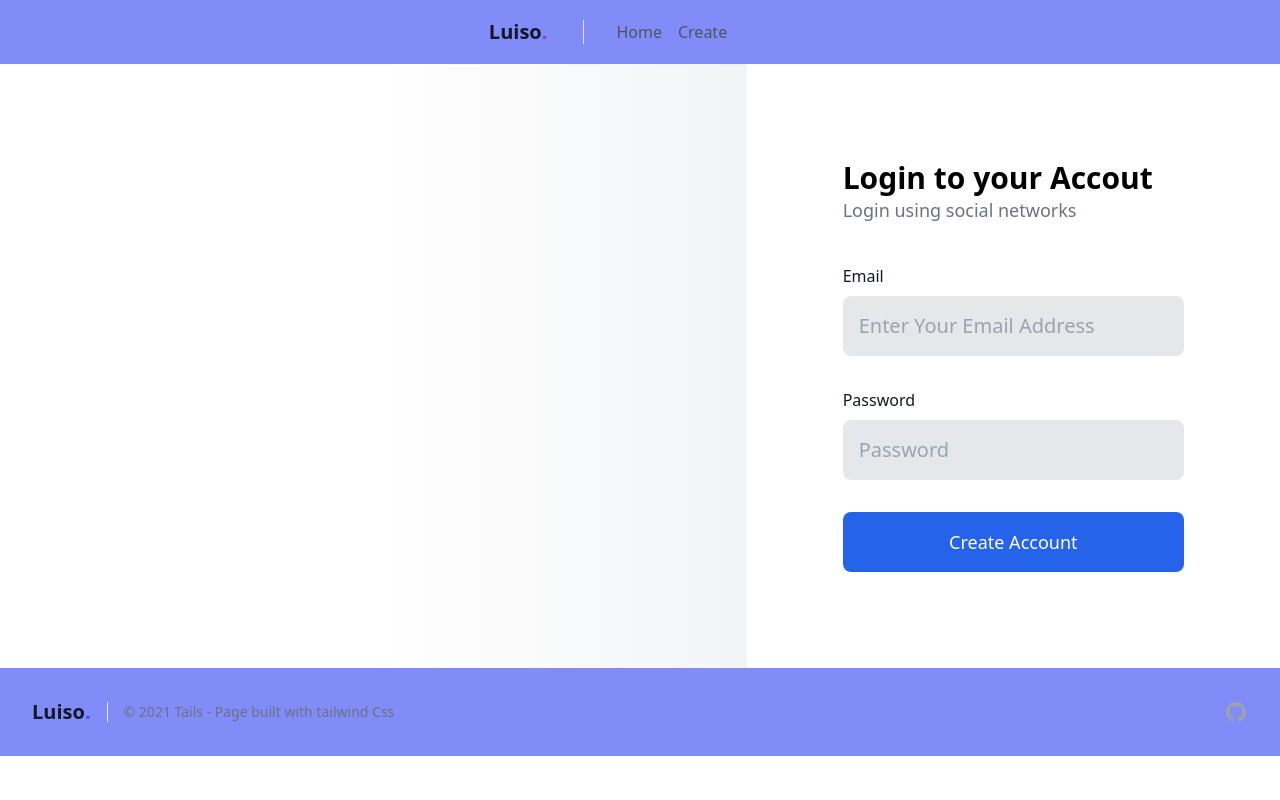
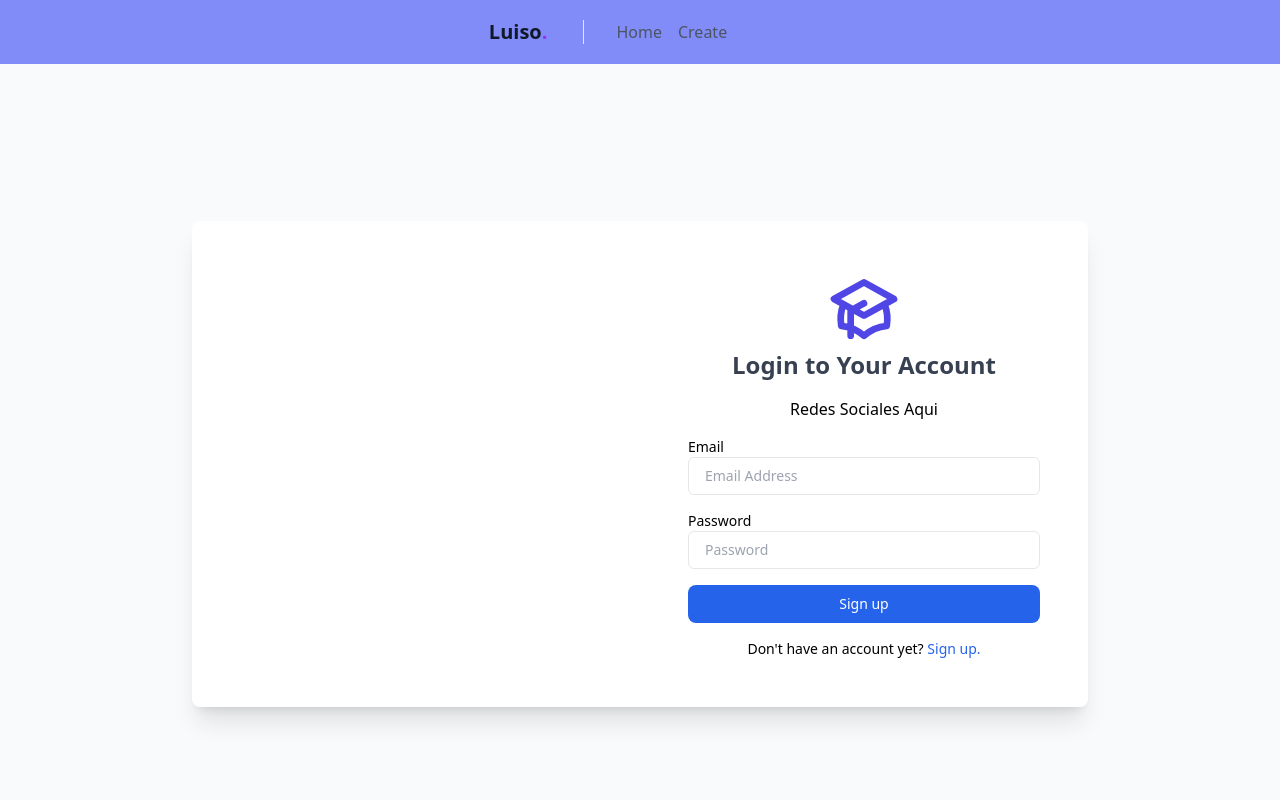
Before and after one commit to luisomogollon/login-app, a React (Create React App) app: page / in a window 1280 px wide. Shown: the top 800 px of the page. Built offline with nearby package versions, Linux system fonts and the light colour scheme.

Commit message:
cambio de 10:40pm

```diff
--- a/src/routes/Login.jsx
+++ b/src/routes/Login.jsx
@@ -3,46 +3,74 @@ import React from "react";
 const Login = () => {
   return (
     <section class="w-full bg-white">
-      <div class="mx-auto max-w-7xl">
-        <div class="flex flex-col lg:flex-row">
-          <div class="relative w-full bg-cover lg:w-6/12 xl:w-7/12 bg-gradient-to-r from-white via-white to-gray-100">
+      <body>
+        <div class="flex items-center min-h-screen bg-gray-50">
+          <div class="flex-1 h-full max-w-4xl mx-auto bg-white rounded-lg shadow-xl">
+            <div class="flex flex-col md:flex-row">
+              <div class="h-32 md:h-auto md:w-1/2"></div>
+              <div class="flex items-center justify-center p-6 sm:p-12 md:w-1/2">
+                <div class="w-full">
+                  <div class="flex justify-center">
+                    <svg
+                      xmlns="http://www.w3.org/2000/svg"
+                      class="w-20 h-20 text-indigo-600"
+                      fill="none"
+                      viewBox="0 0 24 24"
+                      stroke="currentColor"
+                    >
+                      <path d="M12 14l9-5-9-5-9 5 9 5z" />
+                      <path d="M12 14l6.16-3.422a12.083 12.083 0 01.665 6.479A11.952 11.952 0 0012 20.055a11.952 11.952 0 00-6.824-2.998 12.078 12.078 0 01.665-6.479L12 14z" />
+                      <path
+                        stroke-linecap="round"
+                        stroke-linejoin="round"
+                        stroke-width="2"
+                        d="M12 14l9-5-9-5-9 5 9 5zm0 0l6.16-3.422a12.083 12.083 0 01.665 6.479A11.952 11.952 0 0012 20.055a11.952 11.952 0 00-6.824-2.998 12.078 12.078 0 01.665-6.479L12 14zm-4 6v-7.5l4-2.222"
+                      />
+                    </svg>
+                  </div>
+                  <h1 class="mb-4 text-2xl font-bold text-center text-gray-700">
+                    Login to Your Account
+                  </h1>
 
-          </div>
-
-          <div class="w-full bg-white lg:w-7/12 xl:w-5/12">
-            <div class="flex flex-col items-start justify-start w-full h-full p-10 lg:p-16 xl:p-24">
-              <h4 class="w-full text-3xl font-bold">Login to your Accout</h4>
-              <p class="text-lg text-gray-500">Login using social networks</p>
-              <div class="relative w-full mt-10 space-y-8">
-                <div class="relative">
-                  <label class="font-medium text-gray-900">Email</label>
+                  <div className="text-center">Redes Sociales Aqui</div>
+                  <div class="mt-4">
+                    <label class="block text-sm">Email</label>
                     <input
-                    type="text"
-                    class="block w-full px-4 py-4 mt-2 text-xl placeholder-gray-400 bg-gray-200 rounded-lg focus:outline-none focus:ring-4 focus:ring-blue-600 focus:ring-opacity-50"
-                    placeholder="Enter Your Email Address"
+                      type="email"
+                      class="w-full px-4 py-2 text-sm border rounded-md focus:border-blue-400 focus:outline-none focus:ring-1 focus:ring-blue-600"
+                      placeholder="Email Address"
                     />
                   </div>
-                <div class="relative">
-                  <label class="font-medium text-gray-900">Password</label>
+                  <div>
+                    <label class="block mt-4 text-sm">Password</label>
                     <input
+                      class="w-full px-4 py-2 text-sm border rounded-md focus:border-blue-400 focus:outline-none focus:ring-1 focus:ring-blue-600"
+                      placeholder="Password"
                       type="password"
-                    class="block w-full px-4 py-4 mt-2 text-xl placeholder-gray-400 bg-gray-200 rounded-lg focus:outline-none focus:ring-4 focus:ring-blue-600 focus:ring-opacity-50"
-                    placeholder="Password"
                     />
                   </div>
-                <div class="relative">
-                  <a
-                    href="#_"
-                    class="inline-block w-full px-5 py-4 text-lg font-medium text-center text-white transition duration-200 bg-blue-600 rounded-lg hover:bg-blue-700 ease"
+                  <button
+                    class="block w-full px-4 py-2 mt-4 text-sm font-medium leading-5 text-center text-white transition-colors duration-150 bg-blue-600 border border-transparent rounded-lg active:bg-blue-600 hover:bg-blue-700 focus:outline-none focus:shadow-outline-blue"
+                    href="#"
                   >
-                    Create Account
+                    Sign up
+                  </button>
+
+                  <div class="mt-4 text-center">
+                    <p class="text-sm">
+                      Don't have an account yet?{" "}
+                      <a href="#" class="text-blue-600 hover:underline">
+                        {" "}
+                        Sign up.
                       </a>
+                    </p>
                   </div>
                 </div>
               </div>
             </div>
           </div>
         </div>
+      </body>
     </section>
   );
 };
```
Lines whose indentation alone changed are shown as unchanged.
